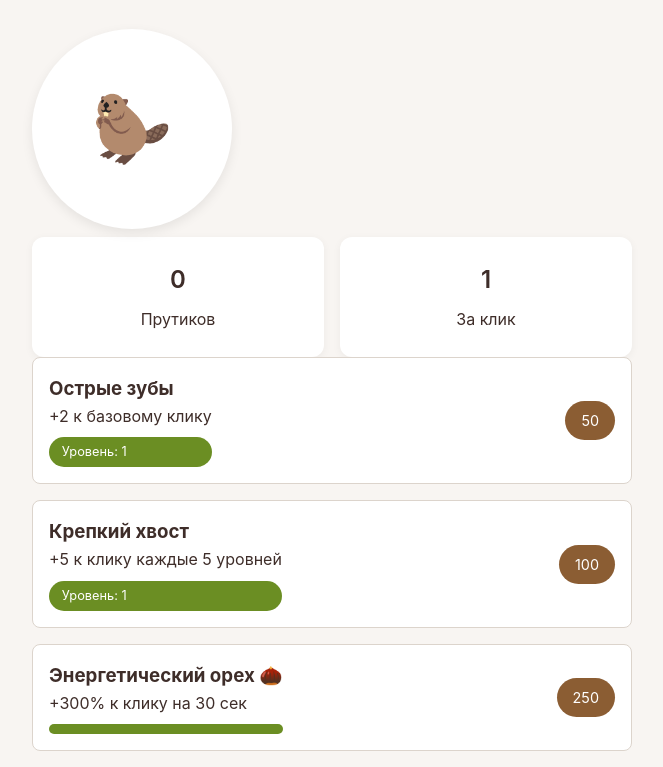
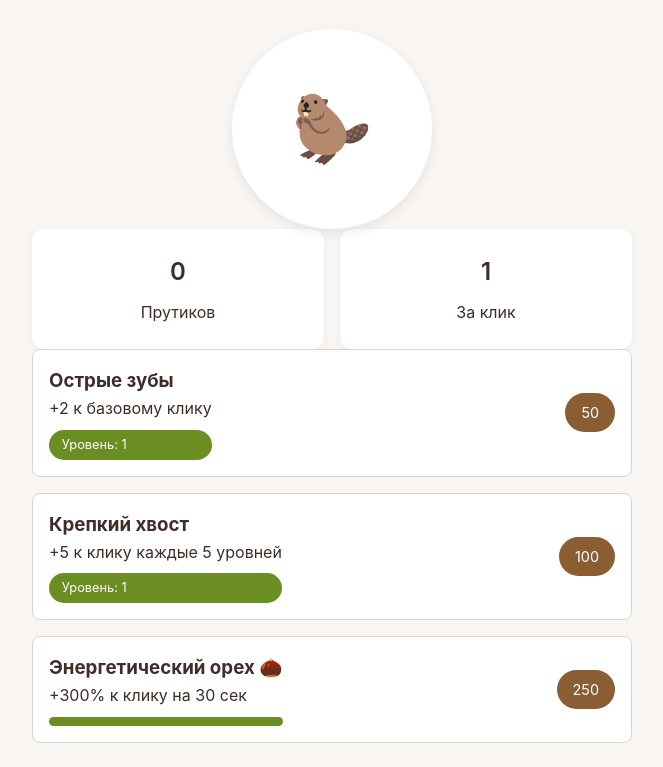
Before and after one commit to Koracik/BobrGame, a plain HTML site: page index.html in a window 1280 px wide. Shown: the part 135-902 px from the top of the page, without its empty margins (308-971 px from the left). Drawn offline with Linux system fonts and the light colour scheme.

Commit message:
Update index.html

```diff
--- a/index.html
+++ b/index.html
@@ -45,10 +45,11 @@
             border-bottom: 1px solid var(--border);
         }
 
-        .click-area {
+                .click-area {
             width: 200px;
             height: 200px;
             margin: 0 auto;
+            display: block;
             background: white;
             border-radius: 50%;
             box-shadow: 0 4px 12px rgba(0,0,0,0.08);
@@ -58,10 +59,12 @@
             position: relative;
         }
 
+        /* Анимация при клике */
         .click-area:active {
             transform: scale(0.98);
         }
 
+        /* Стиль бобра внутри кнопки */
         .click-area::after {
             content: '🦫';
             font-size: 4rem;
```
